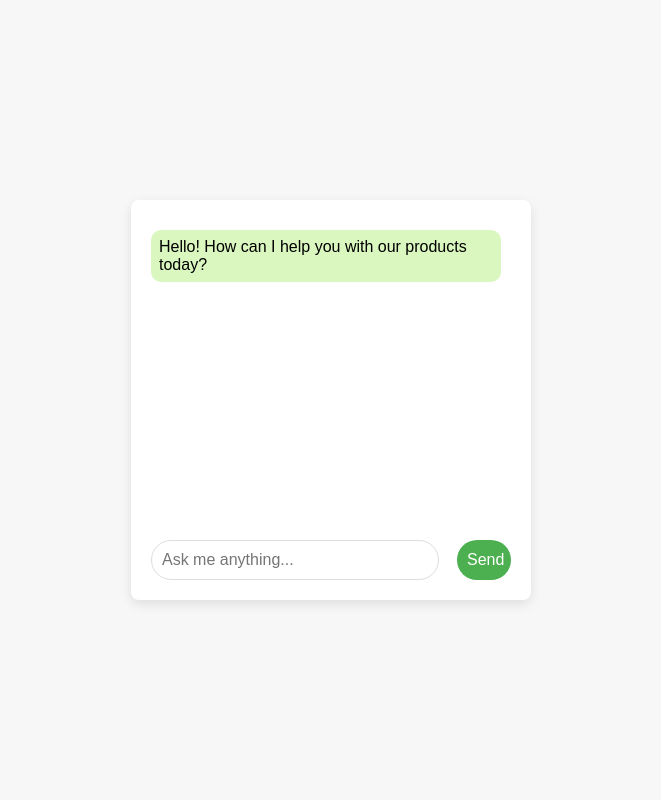
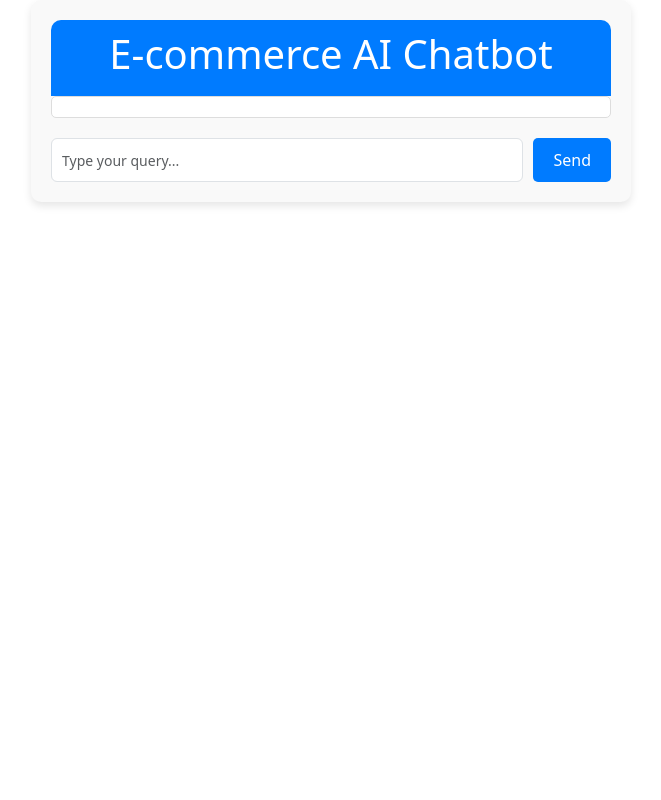
Before and after one commit to UJAIR-SHAHA/Ecommerce_AI_Chatbot, a Flask app: page / in a window 1280 px wide. Shown: the whole page, without its empty margins (309-970 px from the left). Run offline with Flask 3, Linux system fonts and the light colour scheme; parts of the project's set-up code (start-up, migrations or seed data) failed here and were passed over.

Commit message:
Updated the models and used local llm

```diff
--- /dev/null
+++ b/api_request_handler.py
@@ -0,0 +1,14 @@
+import requests
+
+ngrok_url = "https://e198-34-125-170-243.ngrok-free.app/"  # Replace with the URL printed by ngrok in Colab
+
+
+def call_llm_api(prompt):
+    headers = {'Content-Type': 'application/json'}
+    data = {'prompt': prompt}
+    response = requests.post(f"{ngrok_url}/generate", headers=headers, json=data)
+    print(response)
+    if response.status_code == 200:
+        return response.json()['response']
+    else:
+        return f"Error: {response.status_code} - {response.text}"
--- a/app.py
+++ b/app.py
@@ -1,121 +1,50 @@
-import pandas as pd
 import numpy as np
 import faiss
+import pickle
 from sentence_transformers import SentenceTransformer
-from flask import Flask, request, jsonify,render_template
-from langchain_community.embeddings import HuggingFaceEmbeddings
-from langchain_community.vectorstores import FAISS
-from langchain.text_splitter import RecursiveCharacterTextSplitter
-from transformers import AutoTokenizer, pipeline
-from dotenv import load_dotenv, find_dotenv
-import os
-import requests
+from flask import Flask, request, jsonify, render_template
 
-_ = load_dotenv(find_dotenv()) # read local .env file
-hf_api_key = os.environ['HF_TOKEN']
+from api_request_handler import call_llm_api
 
-# Load the local CSV file containing your product data
-product_data = pd.read_csv("model/final_fashion_data_v2.csv")  # Replace with your file path
-def combine_columns(row):
-    # Combine all columns into one string; adjust as needed based on your columns
-    return " ".join([f"{col}: {str(row[col])}" for col in product_data.columns])
 
-# Create a combined text column
-product_data['combined_text'] = product_data.apply(combine_columns, axis=1)
-
-# Extract the combined text for embedding
-combined_texts = product_data['combined_text'].tolist()
-
-# Extract 'tags' column as descriptions
-# Initialize the embedding model (using sentence-transformers/all-MiniLM-l6-v2)
 model = SentenceTransformer('sentence-transformers/all-MiniLM-l6-v2')
-embeddings = model.encode(combined_texts)
-
-# Convert embeddings to NumPy array and ensure correct data type
-embeddings = np.array(embeddings).astype('float32')
-
-# Normalize embeddings for cosine similarity
-embeddings = embeddings / np.linalg.norm(embeddings, axis=1, keepdims=True)
-
-# Get embedding dimension
-dimension = embeddings.shape[1]
-
-# Create a FAISS index (Inner Product for cosine similarity)
-index = faiss.IndexFlatIP(dimension)
-index.add(embeddings)
-
-# Create docstore for relevant data (product_id and tags)
-docstore = {str(i): {"product_id": str(product_data['product_id'][i]), "description": combined_texts[i]} for i in
-            range(len(product_data))}
-
-# # Initialize tokenizer for the text-generation model
-# tokenizer = AutoTokenizer.from_pretrained("Intel/dynamic_tinybert", padding=True, truncation=True,
-#                                           max_length=512)
-#
-# # Initialize the text-generation pipeline using HuggingFace transformers
-# text_generator = pipeline("text-generation", model="Intel/dynamic_tinybert", tokenizer=tokenizer)
+with open("docstore.pkl", "rb") as f:
+    docstore = pickle.load(f)
 
 # Flask app setup
 app = Flask(__name__)
 
+index_i = faiss.read_index("faiss_index.idx")
 
-# Define a function to get relevant documents and generate answers
-def generate_answer(query):
-    # Perform search in the FAISS index for relevant documents
-    query_embedding = model.encode([query])[0].astype("float32")
+
+# function to get relevant documents and generate answers
+def generate_answer(user_query):
+    query_embedding = model.encode([user_query])[0].astype("float32")
     query_embedding = query_embedding / np.linalg.norm(query_embedding)  # Normalize query
-
-    # Search the FAISS index
-    D, I = index.search(np.array([query_embedding]), k=4)  # Get top 4 relevant documents
-
-    # Get the top result (most relevant document)
+    D, I = index_i.search(np.array([query_embedding]), k=4)
     relevant_doc = docstore[str(I[0][0])]
     context = relevant_doc['description']
-
-    system_prompt = f"You are an intelligent eCommerce assistant. Your task is to provide accurate and clear information based on the provided product tags and the user's query. Your responses should focus on the details from the product tags and ensure they are relevant to the query. " \
-                    f"### Context (Product Tags): {context} " \
-                    f"### User Query: {query} " \
-                    f"### Expected Output: "
-    # # Generate response using text-generation model
-    # generated_response = text_generator(system_prompt, max_length=200, num_return_sequences=1)
-    # return generated_response[0]['generated_text']
-
-    # Make an API call to Hugging Face using the model (assuming the model is hosted on Hugging Face)
-    url = f"https://api-inference.huggingface.co/models/deepseek-ai/DeepSeek-R1-Distill-Qwen-32B"
-
-    headers = {
-        "Authorization": f"Bearer {hf_api_key}"
-    }
-
-    payload = {
-        "inputs": system_prompt
-    }
-
-    response = requests.post(url, headers=headers, json=payload)
-
-    if response.status_code == 200:
-        result = response.json()
-        generated_text = result[0]['generated_text'].strip()
-        cleaned_response = generated_text.split('### Expected Output:')[-1].strip()
-        return cleaned_response
-    else:
-        return f"Error: {response.status_code} - {response.text}"
+    system_prompt = f""" response user query with provided contex,
+    context:{context},
+    user query:{user_query}
+    """
+    response_text = call_llm_api(system_prompt)
+    if "</think>" in response_text:
+        return response_text.split("</think>")[-1].strip()  # Get text after </think>
+    return response_text.strip()  # If </think> not found, return full response
 
 
 @app.route('/')
 def home():
     return render_template('index.html')
 
+
 # Define an endpoint for querying
 @app.route('/api/chat', methods=['POST'])
 def query():
     try:
-        # Get the query from the user input
         user_query = request.json['query']
-
-        # Generate response based on the query
         response = generate_answer(user_query)
-
         return jsonify({'response': response}), 200
     except Exception as e:
         return jsonify({'error': str(e)}), 400
@@ -123,4 +52,4 @@ def query():
 
 # Run the Flask app
 if __name__ == '__main__':
-    app.run(host='0.0.0.0', port=5000, debug=True)
+    app.run(host='0.0.0.0', port=5001, debug=True)
--- a/static/styles.css
+++ /dev/null
@@ -1,77 +0,0 @@
-* {
-    margin: 0;
-    padding: 0;
-    box-sizing: border-box;
-}
-
-body {
-    font-family: Arial, sans-serif;
-    background-color: #f7f7f7;
-    display: flex;
-    justify-content: center;
-    align-items: center;
-    height: 100vh;
-}
-
-.chat-container {
-    background-color: #fff;
-    border-radius: 8px;
-    box-shadow: 0 4px 12px rgba(0, 0, 0, 0.1);
-    width: 400px;
-    padding: 20px;
-    display: flex;
-    flex-direction: column;
-}
-
-.chat-box {
-    flex-grow: 1;
-    overflow-y: auto;
-    margin-bottom: 20px;
-    height: 300px;
-    padding-right: 10px;
-}
-
-.bot-message,
-.user-message {
-    margin: 10px 0;
-    padding: 8px;
-    border-radius: 10px;
-}
-
-.bot-message {
-    background-color: #d9f7be;
-    text-align: left;
-}
-
-.user-message {
-    background-color: #f0f0f0;
-    text-align: right;
-}
-
-.input-container {
-    display: flex;
-    justify-content: space-between;
-}
-
-input {
-    width: 80%;
-    padding: 10px;
-    border-radius: 20px;
-    border: 1px solid #ddd;
-    font-size: 16px;
-}
-
-button {
-    width: 15%;
-    padding: 10px;
-    background-color: #4CAF50;
-    color: white;
-    border: none;
-    border-radius: 20px;
-    cursor: pointer;
-    font-size: 16px;
-}
-
-button:hover {
-    background-color: #45a049;
-}
--- a/templates/index.html
+++ b/templates/index.html
@@ -3,25 +3,138 @@
 <head>
     <meta charset="UTF-8">
     <meta name="viewport" content="width=device-width, initial-scale=1.0">
-    <title>Product Chatbot</title>
-    <link rel="stylesheet" href="static/styles.css">
+    <title>E-commerce AI Chatbot</title>
+    <link rel="stylesheet" href="style.css">
+    <link href="https://cdn.jsdelivr.net/npm/bootstrap@5.3.3/dist/css/bootstrap.min.css" rel="stylesheet" integrity="sha384-QWTKZyjpPEjISv5WaRU9OFeRpok6YctnYmDr5pNlyT2bRjXh0JMhjY6hW+ALEwIH" crossorigin="anonymous">
+    <script src="https://cdn.jsdelivr.net/npm/bootstrap@5.3.3/dist/js/bootstrap.bundle.min.js" integrity="sha384-YvpcrYf0tY3lHB60NNkmXc5s9fDVZLESaAA55NDzOxhy9GkcIdslK1eN7N6jIeHz" crossorigin="anonymous"></script>
+    <style>
+        /* Add custom styles for the chat interface */
+        .chat-container {
+            max-width: 600px;
+            margin: 0 auto;
+            padding: 20px;
+            background-color: #f9f9f9;
+            border-radius: 10px;
+            box-shadow: 0 4px 8px rgba(0, 0, 0, 0.1);
+        }
+        .chat-header {
+            background-color: #007bff;
+            color: white;
+            padding: 10px;
+            border-radius: 10px 10px 0 0;
+        }
+        .chat-box {
+            max-height: 400px;
+            overflow-y: auto;
+            margin-bottom: 20px;
+            padding: 10px;
+            background-color: #ffffff;
+            border: 1px solid #ddd;
+            border-radius: 5px;
+        }
+        .chat-message {
+            padding: 10px;
+            margin-bottom: 10px;
+            border-radius: 5px;
+            max-width: 80%;
+        }
+        .user-message {
+            background-color: #d1e7fd;
+            align-self: flex-end;
+        }
+        .bot-message {
+            background-color: #f1f1f1;
+            align-self: flex-start;
+        }
+        .input-container {
+            display: flex;
+            gap: 10px;
+        }
+        .input-container input {
+            flex-grow: 1;
+            padding: 10px;
+            font-size: 14px;
+        }
+        .input-container button {
+            padding: 10px 20px;
+            background-color: #007bff;
+            color: white;
+            border: none;
+            border-radius: 5px;
+        }
+        .input-container button:hover {
+            background-color: #0056b3;
+        }
+    </style>
 </head>
 <body>
 
-<div class="chat-container">
-    <div class="chat-box" id="chat-box">
-        <div class="bot-message">
-            <p>Hello! How can I help you with our products today?</p>
+    <div class="chat-container">
+        <div class="chat-header text-center">
+            <h1>E-commerce AI Chatbot</h1>
+        </div>
+
+        <div class="chat-box" id="chat-messages"></div>
+
+        <div class="input-container">
+            <input type="text" id="user-input" class="form-control" placeholder="Type your query...">
+            <button id="send-button" class="btn btn-primary">Send</button>
         </div>
     </div>
 
-    <div class="input-container">
-        <input type="text" id="user-input" placeholder="Ask me anything..." />
-        <button onclick="sendMessage()">Send</button>
-    </div>
-</div>
+    <script>
+        const chatMessages = document.getElementById('chat-messages');
+        const userInput = document.getElementById('user-input');
+        const sendButton = document.getElementById('send-button');
 
-<script src="https://code.jquery.com/jquery-3.6.0.min.js"></script>
-<script src="static/script.js"></script>
+        sendButton.addEventListener('click', sendMessage);
+
+        userInput.addEventListener('keyup', function(event) {
+            if (event.key === 'Enter') {
+                sendMessage();
+            }
+        });
+
+        function sendMessage() {
+            const userMessage = userInput.value.trim();
+            if (userMessage === '') return;
+
+            // Display user message
+            displayMessage(userMessage, 'user');
+            userInput.value = ''; // Clear input field
+
+            // Make API request to backend
+            fetch('/api/chat', {
+                method: 'POST',
+                headers: {
+                    'Content-Type': 'application/json'
+                },
+                body: JSON.stringify({ query: userMessage })
+            })
+            .then(response => response.json())
+            .then(data => {
+                if (data.error) {
+                    displayMessage(data.error, 'bot');
+                } else {
+                    displayMessage(data.response, 'bot');
+                }
+            })
+            .catch(error => {
+                displayMessage('An error occurred. Please try again later.', 'bot');
+                console.error(error);
+            });
+        }
+
+        function displayMessage(message, sender) {
+            const messageDiv = document.createElement('div');
+            messageDiv.classList.add('chat-message', sender === 'user' ? 'user-message' : 'bot-message');
+            messageDiv.textContent = message;
+            chatMessages.appendChild(messageDiv);
+
+            // Scroll to the bottom
+            chatMessages.scrollTop = chatMessages.scrollHeight;
+        }
+    </script>
+
 </body>
 </html>
```
Also changed, not shown: app2.py (added, +66 -0 lines), generate_embeddings.py (+23 -44 lines), 2 other files.
